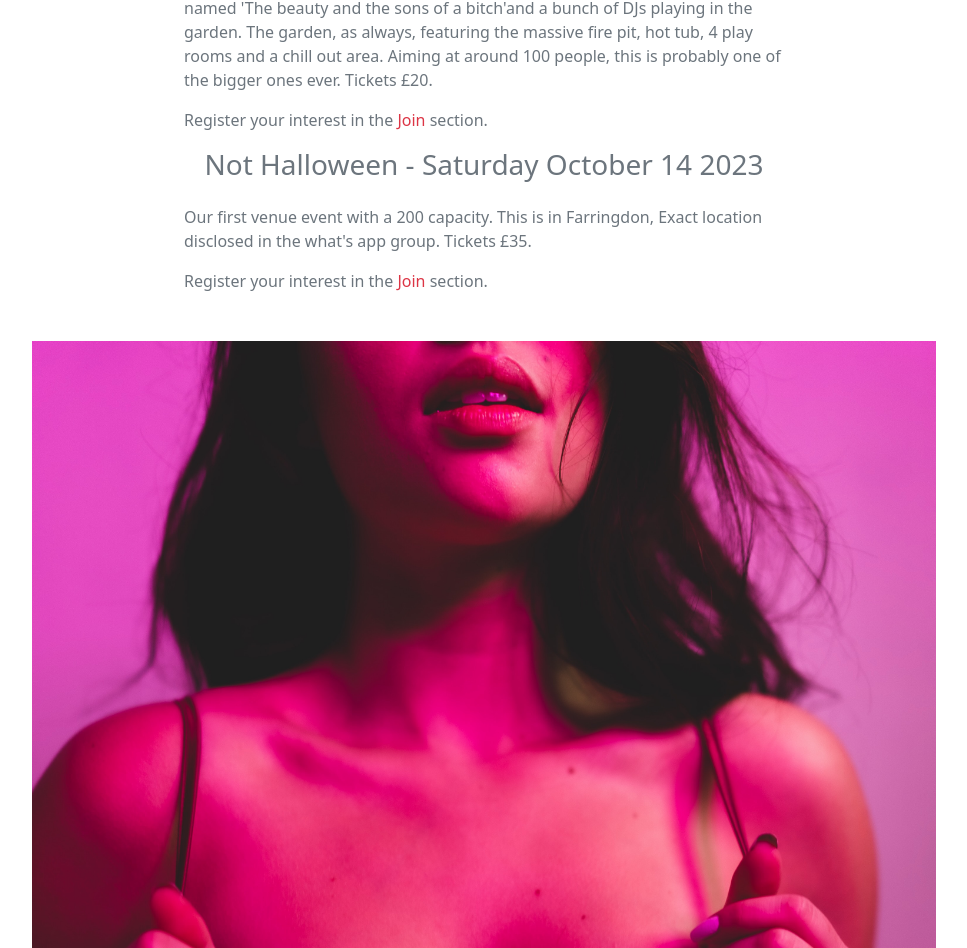
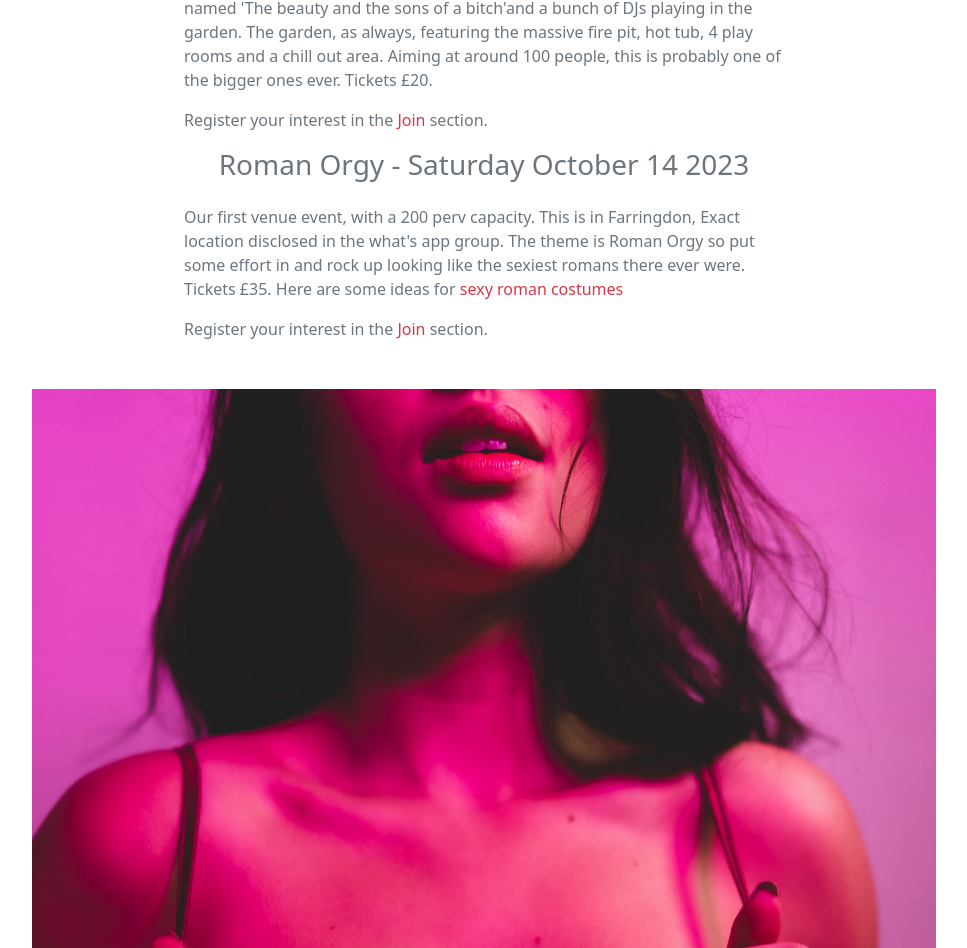
Before and after one commit to dantrovato/the-tribe-react18, a React (Vite) app: page /events in a window 1280 px wide. Shown: the part 911-1859 px from the top of the page, without its empty margins (156-1123 px from the left). Built offline with nearby package versions, Linux system fonts and the light colour scheme.

Commit message:
Edit halloween to roman orgy

```diff
--- a/src/components/Events.tsx
+++ b/src/components/Events.tsx
@@ -68,14 +68,22 @@ const Events = () => {
         </p>
 
         <h3 className="text-center text-muted mb-4">
-          Not Halloween - Saturday October 14 2023{" "}
+          Roman Orgy - Saturday October 14 2023{" "}
         </h3>
         <p
           className=" text-muted mb-3"
           style={{ maxWidth: "600px", margin: "auto" }}
         >
-          Our first venue event with a 200 capacity. This is in Farringdon,
-          Exact location disclosed in the what's app group. Tickets £35.{" "}
+          Our first venue event, with a 200 perv capacity. This is in
+          Farringdon, Exact location disclosed in the what's app group. The
+          theme is Roman Orgy so put some effort in and rock up looking like the
+          sexiest romans there ever were. Tickets £35. Here are some ideas for{" "}
+          <Link
+            className="navbar-brand text-danger"
+            to="https://www.google.com/search?q=sexy+roman+party+costume&rlz=1C5CHFA_enGB745GB746&oq=sexy+roman+party+costume&aqs=chrome..69i57.13207j0j4&sourceid=chrome&ie=UTF-8"
+          >
+            sexy roman costumes
+          </Link>{" "}
         </p>
 
         <p
```
